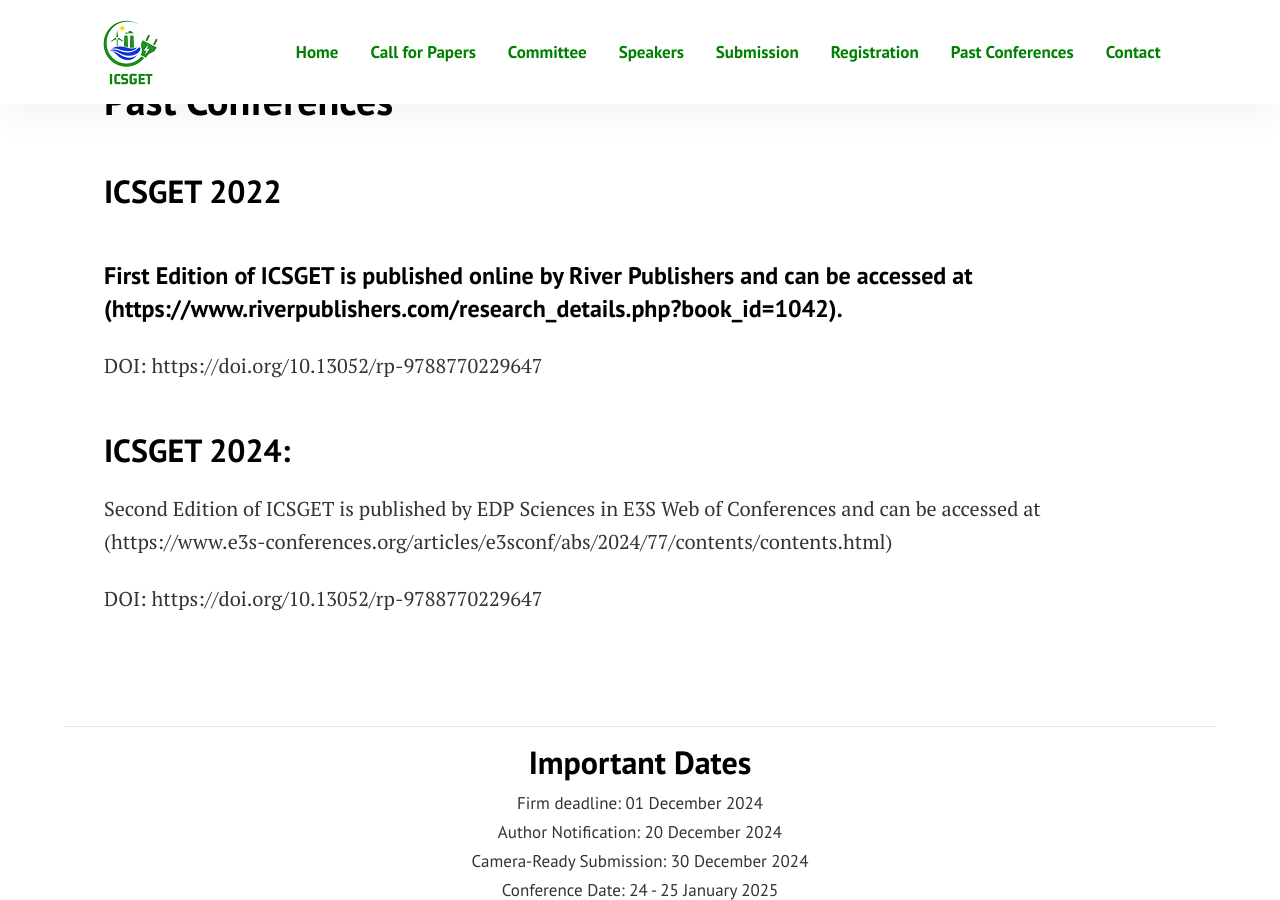
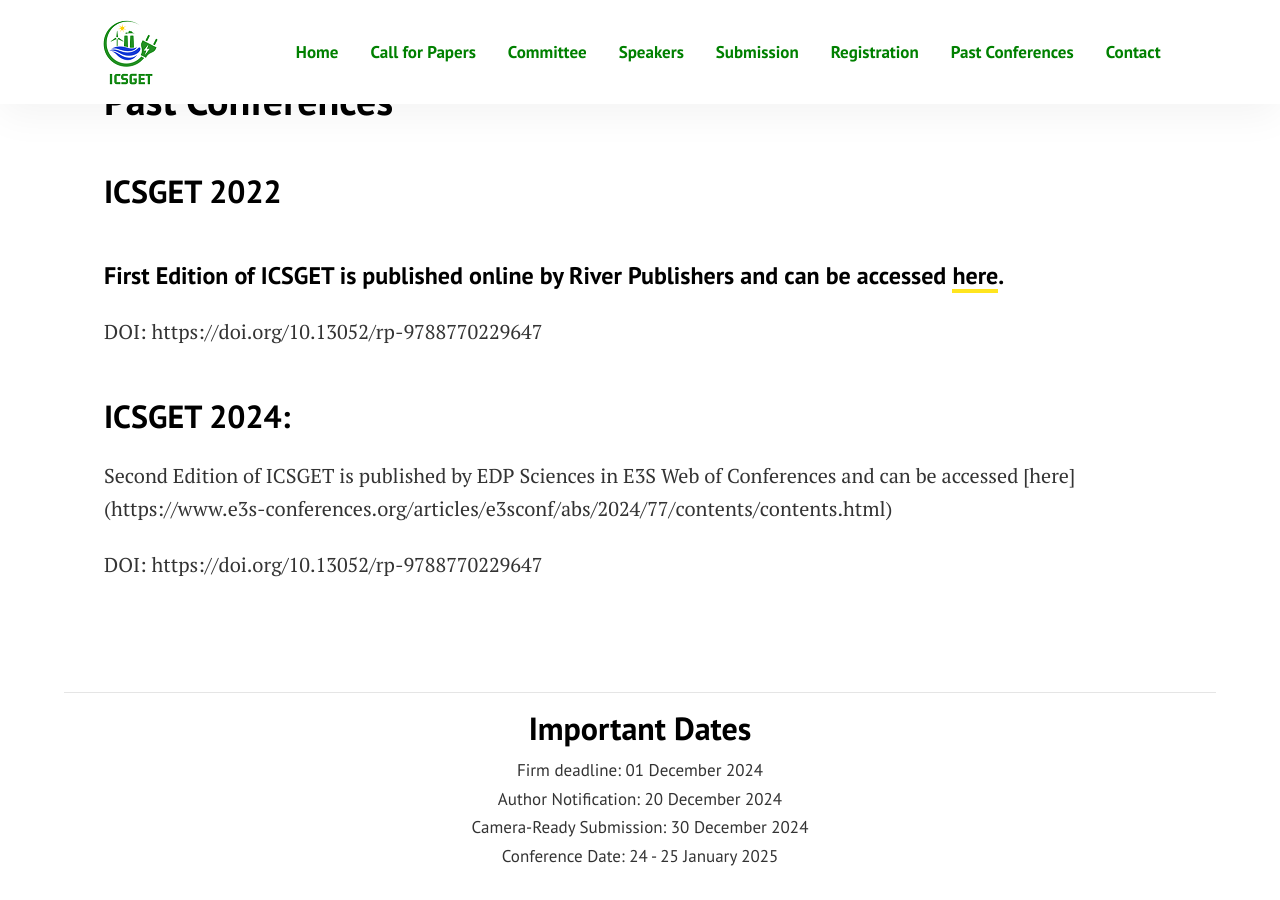
Before and after one commit to sravivarmanvce/temp, a Jekyll site: the page built from pages/pastconferences.md, in a window 1280 px wide and 900 px high, scrolled down 445 px. Built offline with Jekyll 4.4.1, drawn with Linux system fonts in a browser that asks for light colours.

Commit message:
Update pastconferences.md

```diff
--- a/pages/pastconferences.md
+++ b/pages/pastconferences.md
@@ -7,12 +7,12 @@
 
 ## ICSGET 2022
 
-#### First Edition of ICSGET is published online by River Publishers and can be accessed at (https://www.riverpublishers.com/research_details.php?book_id=1042).
+#### First Edition of ICSGET is published online by River Publishers and can be accessed [here](https://www.riverpublishers.com/research_details.php?book_id=1042).
 
 DOI: https://doi.org/10.13052/rp-9788770229647
 
 ## ICSGET 2024:
 
-Second Edition of ICSGET is published by EDP Sciences in E3S Web of Conferences and can be accessed at (https://www.e3s-conferences.org/articles/e3sconf/abs/2024/77/contents/contents.html)
+Second Edition of ICSGET is published by EDP Sciences in E3S Web of Conferences and can be accessed [here] (https://www.e3s-conferences.org/articles/e3sconf/abs/2024/77/contents/contents.html)
 
 DOI: https://doi.org/10.13052/rp-9788770229647
```
